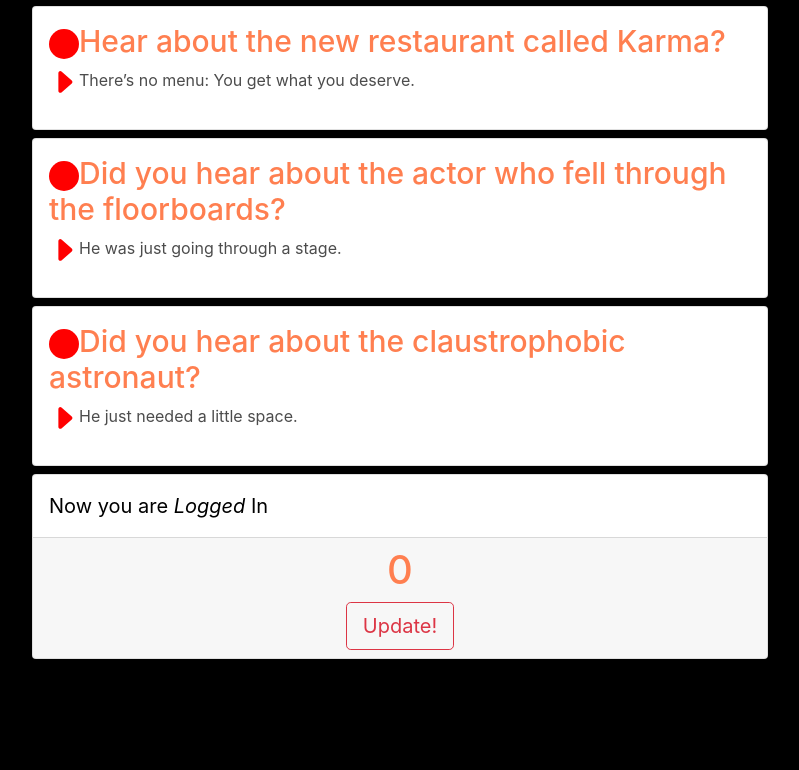
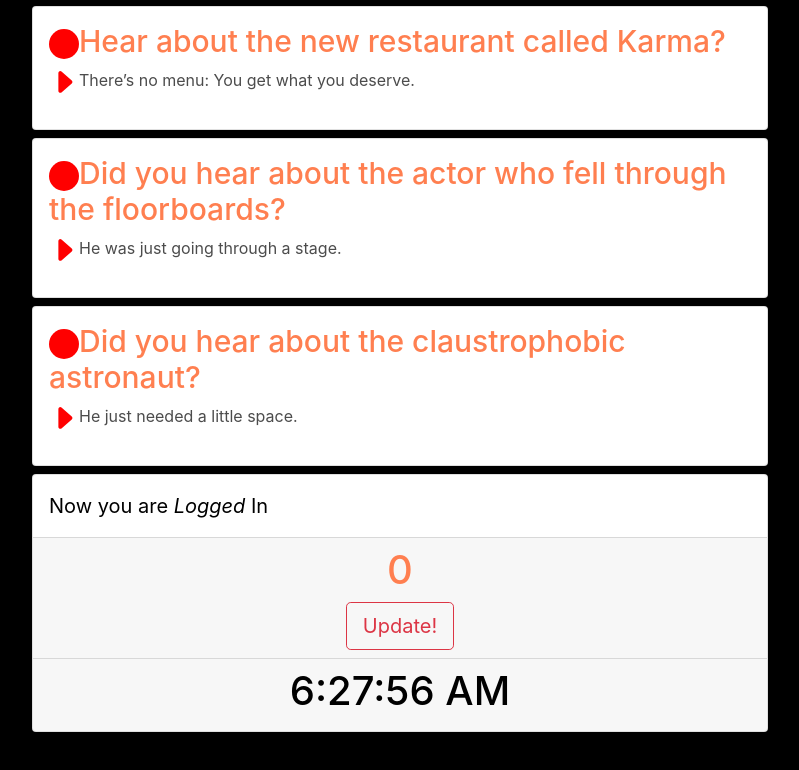
Before and after one commit to momin-riyadh/react-bs5, a React (Create React App) app: page / in a window 1280 px wide. Shown: the part 3425-4195 px from the top of the page, without its empty margins (240-1039 px from the left). Before the commit the page ends 4132 px from the top, so only its background shows below. Built offline with nearby package versions, Linux system fonts and the light colour scheme.

Commit message:
fix and deploy

```diff
--- a/src/common/ConditionalRendering.js
+++ b/src/common/ConditionalRendering.js
@@ -7,9 +7,19 @@ class ConditionalRendering extends React.Component {
         this.state = {
             isLoggedIn: true,
             count: 0,
+            timeNow: new Date()
         }
 
         this.handleClick = this.handleClick.bind(this);
+    }
+
+    componentDidMount() {
+
+        setInterval(() => {
+            this.setState({
+                timeNow: new Date()
+            })
+        }, 1000)
     }
 
 
@@ -41,6 +51,10 @@ class ConditionalRendering extends React.Component {
                     <h1 style={{color: "coral"}}>{this.state.count}</h1>
                     <button className="btn btn-lg btn-outline-danger" onClick={this.handleClick}>Update!</button>
                 </div>
+
+                <div className="card-footer text-center">
+                    <h1 style={{color: "#000000"}}>{this.state.timeNow.toLocaleTimeString(this.props.locale)}</h1>
+                </div>
             </div>
 
         )
```
